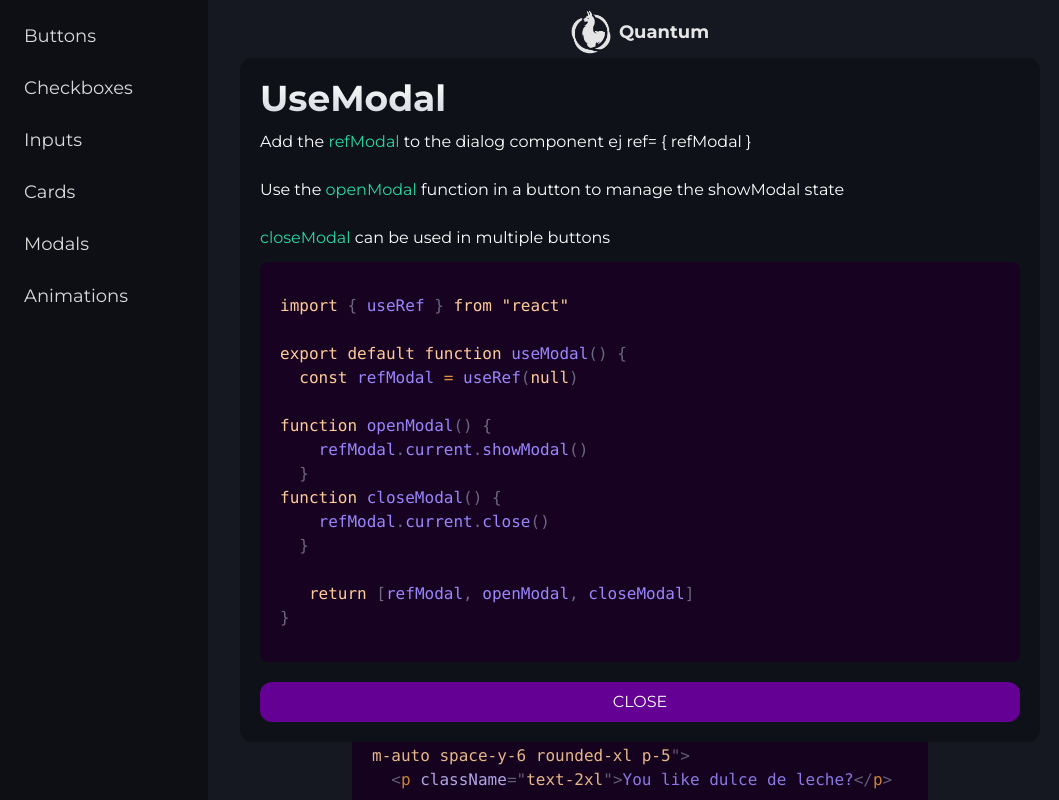
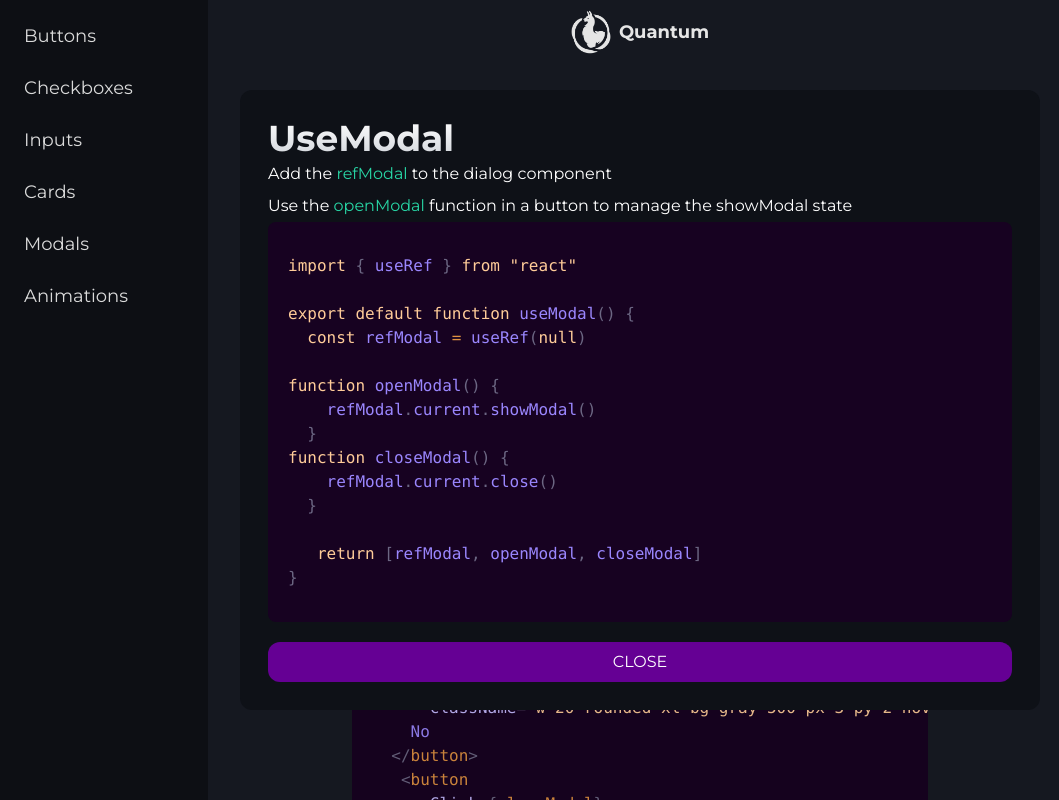
Before and after one commit to pa-ku/quantum_ui, a React (Vite) app: page /modals in a window 1280 px wide. Both pictures are taken after a click on the button "useModal". Shown: the top 800 px of the page, without its empty margins (0-1059 px from the left). Built offline with nearby package versions, Linux system fonts and the light colour scheme.

Commit message:
update modal style, colors, and useModal description

```diff
--- a/src/components/modals/Confirmation_Modal.jsx
+++ b/src/components/modals/Confirmation_Modal.jsx
@@ -3,30 +3,21 @@ import useModal from "../hooks/useModal";
 import CodeBlock from "../CodeBlock";
 
 export default function Confirmation_modal() {
-  const codeBlock = `<button
-  className="rounded-xl bg-secundary-400 px-3
-  py-2 hover:brightness-110">
-    Open Modal
-</button>
-
-<dialog
-ref={refModal}
-className="absolute left-0 right-0
-m-auto space-y-6 rounded-xl p-5">
-  <p className="text-2xl">You like dulce de leche?</p>
-
-  <div className="flex items-center justify-center
-  gap-4 text-xl text-white">
+  const codeBlock = `<dialog ref={refModal}
+    className="absolute left-0 right-0 m-auto
+    space-y-6 rounded-xl bg-gray-700 p-5">
+    <p className="text-2xl text-white">Do you like dulce de leche?</p>
+    <div className="flex items-center justify-center gap-4 text-xl text-white">
     <button
-    className="w-20 rounded-xl
-    bg-gray-400 px-3 py-2 hover:brightness-110">
-      No
-    </button>
-    <button
-    className="w-20 rounded-xl bg-secundary-400
-    px-3 py-2 hover:brightness-110">
+    onClick={closeModal}
+      className="w-20 rounded-xl bg-gray-500 px-3 py-2 hover:brightness-110">
+    No
+  </button>
+   <button
+    onClick={closeModal}
+    className="w-20 rounded-xl bg-secundary-400 px-3 py-2 hover:brightness-110">
       Yes
-    </button>
+   </button>
   </div>
 </dialog>`;
   const [refModal, openModal, closeModal] = useModal();
@@ -40,13 +31,13 @@ m-auto space-y-6 rounded-xl p-5">
       </button>
       <dialog
         ref={refModal}
-        className="absolute left-0 right-0 m-auto space-y-6 rounded-xl p-5"
+        className="absolute left-0 right-0 m-auto space-y-6 rounded-xl bg-gray-700 p-5"
       >
-        <p className="text-2xl">Do you like dulce de leche?</p>
+        <p className="text-2xl text-white">Do you like dulce de leche?</p>
         <div className="flex items-center justify-center gap-4 text-xl text-white">
           <button
             onClick={closeModal}
-            className="w-20 rounded-xl bg-gray-400 px-3 py-2 hover:brightness-110"
+            className="w-20 rounded-xl bg-gray-500 px-3 py-2 hover:brightness-110"
           >
             No
           </button>
--- a/src/pages/Modals.jsx
+++ b/src/pages/Modals.jsx
@@ -36,30 +36,27 @@ function closeModal() {
             </button>
             <dialog
               ref={refModal}
-              className="m-auto rounded-xl bg-dark-200 p-5 text-start text-sm text-white md:m-auto md:w-[50em] md:text-base"
+              className="m-auto rounded-xl bg-dark-200 p-5 text-start text-sm text-white md:w-[50em] md:p-7 md:text-base"
             >
               <h2 className="text-md text-start">UseModal</h2>
-              <p className="py-3">
+
+              <p className="py-1">
                 Add the <span className="text-primary-200">refModal</span> to
-                the dialog component ej {"ref= { refModal }"}
+                the dialog component
               </p>
-              <p className="py-3">
+              <p className="py-1">
                 Use the <span className="text-primary-200">openModal</span>{" "}
                 function in a button to manage the showModal state
               </p>
-              <p className="py-3">
-                <span className="text-primary-200">closeModal</span> can be used
-                in multiple buttons
-              </p>
+
               <CodeBlock code={codeBlock} />
               <button
                 onClick={closeModal}
-                className="mt-5 w-full rounded-xl bg-secundary-800 p-2"
+                className="mt-5 w-full rounded-xl bg-secundary-800 p-2 hover:brightness-110"
               >
                 CLOSE
               </button>
             </dialog>
-
           </>
         }
       >
```
